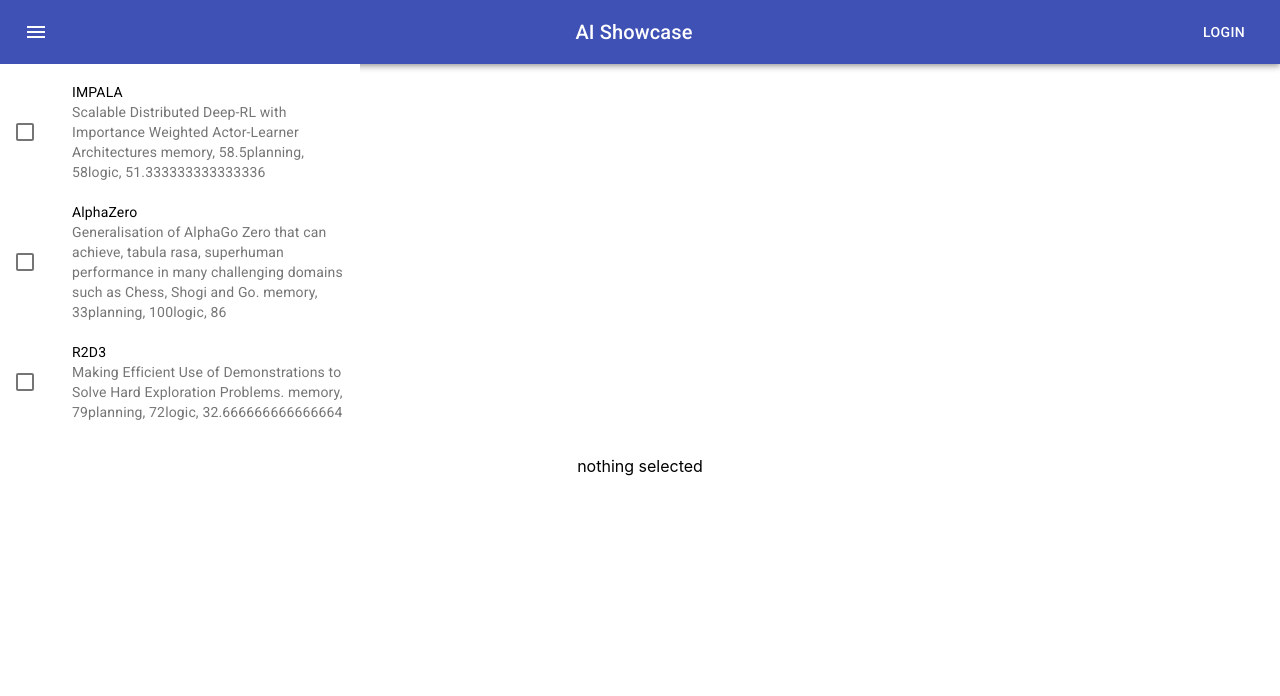
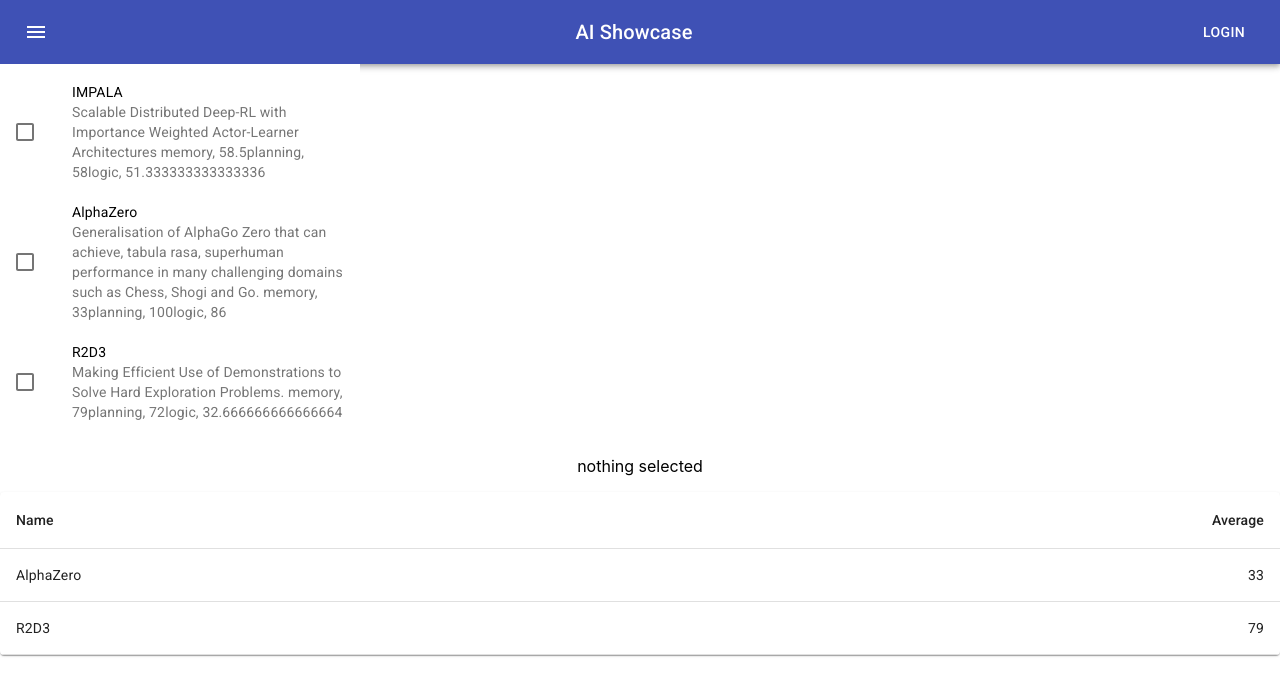
Before and after one commit to cthogg/ai-showcase, a React (Create React App) app: page / in a window 1280 px wide. Shown: the top 696 px of the page. Built offline with nearby package versions, Linux system fonts and the light colour scheme.

Commit message:
feat: show table with mock data

```diff
--- /dev/null
+++ b/src/SelectedAgentsTable.tsx
@@ -0,0 +1,55 @@
+import React from "react";
+import { makeStyles } from "@material-ui/core/styles";
+import Table from "@material-ui/core/Table";
+import TableBody from "@material-ui/core/TableBody";
+import TableCell from "@material-ui/core/TableCell";
+import TableContainer from "@material-ui/core/TableContainer";
+import TableHead from "@material-ui/core/TableHead";
+import TableRow from "@material-ui/core/TableRow";
+import Paper from "@material-ui/core/Paper";
+import { FEAgent } from "./types";
+
+const useStyles = makeStyles({
+  table: {
+    minWidth: 650
+  }
+});
+
+interface SelectedAgentsTableProps {
+  agents: FEAgent[];
+}
+
+// TODO: create header categories
+// TODO: create row categories
+
+const SelectedAgentsTable: React.FunctionComponent<SelectedAgentsTableProps> = ({
+  agents
+}: SelectedAgentsTableProps): JSX.Element => {
+  const classes = useStyles();
+  return (
+    <TableContainer component={Paper}>
+      <Table className={classes.table} aria-label="simple table">
+        <TableHead>
+          <TableRow>
+            <TableCell>Name</TableCell>
+            <TableCell align="right">Average</TableCell>
+          </TableRow>
+        </TableHead>
+        <TableBody>
+          {agents.map(row => (
+            <TableRow key={row.name}>
+              <TableCell component="th" scope="row">
+                {row.name}
+              </TableCell>
+              <TableCell align="right">
+                {row.statistics.categories[0].statistics.averageMean}
+              </TableCell>
+            </TableRow>
+          ))}
+        </TableBody>
+      </Table>
+    </TableContainer>
+  );
+};
+
+export default SelectedAgentsTable;
--- a/src/ShowcaseGrid.tsx
+++ b/src/ShowcaseGrid.tsx
@@ -1,6 +1,8 @@
 import React, { useState } from "react";
 import AIList from "./AIList";
 import { FEAgent } from "./types";
+import SelectedAgentsTable from "./SelectedAgentsTable";
+import { mockSelectedAgents } from "./mocks/mockSelectedAgents";
 
 interface ShowCaseGridProps {
   agents: FEAgent[];
@@ -10,6 +12,7 @@
   agents
 }: ShowCaseGridProps): JSX.Element => {
   const [selectedAgents, setSelectedAgents] = useState<FEAgent[]>([]);
+  console.log("selectedAgents", selectedAgents);
   const selectedAgentsList = () => {
     if (selectedAgents.length === 0) {
       return <p> nothing selected </p>;
@@ -26,6 +29,9 @@
     <>
       <AIList agents={agents} selectFunction={setSelectedAgents} />
       {selectedAgentsList()}
+      {6 > 0 && (
+        <SelectedAgentsTable agents={mockSelectedAgents}> </SelectedAgentsTable>
+      )}
     </>
   );
 };
--- /dev/null
+++ b/src/mocks/mockSelectedAgents.ts
@@ -0,0 +1,136 @@
+import { FEAgent } from "../types";
+
+export const mockSelectedAgents: FEAgent[] = [
+  {
+    statistics: {
+      categories: [
+        {
+          category: "memory",
+          statistics: {
+            averageMean: 33
+          }
+        },
+        {
+          category: "planning",
+          statistics: {
+            averageMean: 100
+          }
+        },
+        {
+          category: "logic",
+          statistics: {
+            averageMean: 86
+          }
+        }
+      ]
+    },
+    id: 2,
+    name: "AlphaZero",
+    description:
+      "Generalisation of AlphaGo Zero that can achieve, tabula rasa, superhuman performance in many challenging domains such as Chess, Shogi and Go.",
+    tasks: [
+      {
+        id: "mem_1",
+        name: "Blackjack",
+        category: "memory",
+        score: 37
+      },
+      {
+        id: "mem_2",
+        name: "Q-bert",
+        category: "memory",
+        score: 29
+      },
+      {
+        id: "logic_1",
+        name: "Breakout",
+        category: "logic",
+        score: 78
+      },
+      {
+        id: "logic_2",
+        name: "Tetris",
+        category: "logic",
+        score: 92
+      },
+      {
+        id: "logic_3",
+        name: "Basic Math",
+        category: "logic",
+        score: 88
+      },
+      {
+        id: "planning_1",
+        name: "Pacman",
+        category: "planning",
+        score: 100
+      }
+    ]
+  },
+  {
+    statistics: {
+      categories: [
+        {
+          category: "memory",
+          statistics: {
+            averageMean: 79
+          }
+        },
+        {
+          category: "planning",
+          statistics: {
+            averageMean: 72
+          }
+        },
+        {
+          category: "logic",
+          statistics: {
+            averageMean: 32.666666666666664
+          }
+        }
+      ]
+    },
+    id: 3,
+    name: "R2D3",
+    description:
+      "Making Efficient Use of Demonstrations to Solve Hard Exploration Problems.",
+    tasks: [
+      {
+        id: "mem_1",
+        name: "Blackjack",
+        category: "memory",
+        score: 85
+      },
+      {
+        id: "mem_2",
+        name: "Q-bert",
+        category: "memory",
+        score: 73
+      },
+      {
+        id: "logic_1",
+        name: "Breakout",
+        category: "logic",
+        score: 28
+      },
+      {
+        id: "logic_2",
+        name: "Tetris",
+        category: "logic",
+        score: 26
+      },
+      {
+        id: "logic_3",
+        name: "Basic Math",
+        category: "logic",
+        score: 44
+      },
+      {
+        id: "planning_1",
+        name: "Pacman",
+        category: "planning",
+        score: 72
+      }
+    ]
+  }
+];
```
